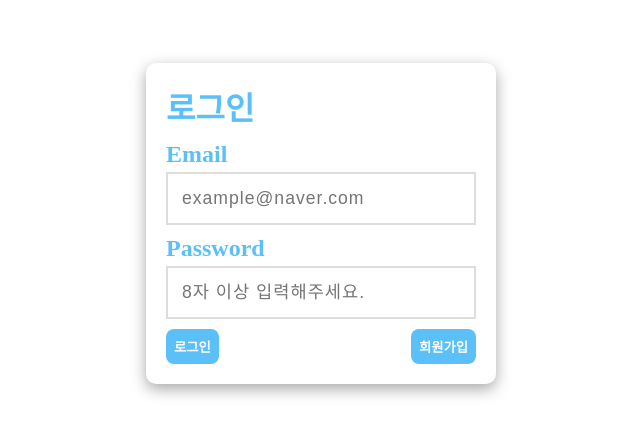
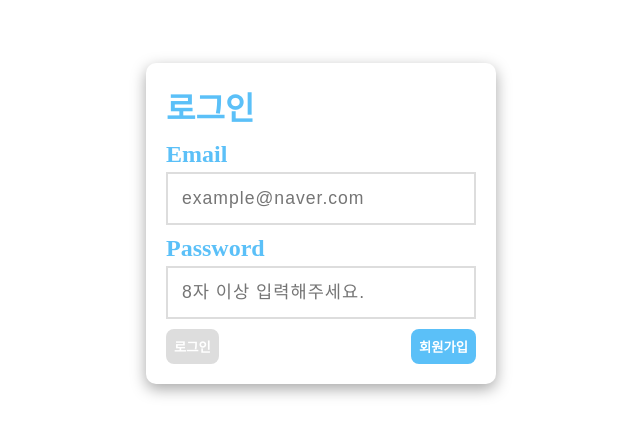
Before and after one commit to mingyeongho/wanted-pre-onboarding-challenge-fe-1, a React (Vite) app: page /auth in a window 1280 px wide. Shown: the part 177-612 px from the top of the page, without its empty margins (319-959 px from the left). Built offline with nearby package versions, Linux system fonts and the light colour scheme; no server answers.

Commit message:
fix: auth component에 login btn에 disabled 추가

```diff
--- a/src/components/Auth/Auth.tsx
+++ b/src/components/Auth/Auth.tsx
@@ -19,6 +19,8 @@ const Auth = () => {
             text: "로그인",
             type: "submit",
             callback: onSubmit,
+            email,
+            password,
           })}
         />
         <Button
--- a/src/components/Auth/props.ts
+++ b/src/components/Auth/props.ts
@@ -1,4 +1,5 @@
 import { ChangeEvent } from "react";
+import isValid from "../../utils/function/isValid";
 import { ButtonProps, InputProps } from "../../utils/interface";
 
 interface emailProps {
@@ -15,6 +16,8 @@ interface loginBtnProps {
   type: "button" | "submit" | "reset";
   text: string;
   callback: (e: any) => void;
+  email: string;
+  password: string;
 }
 
 interface signupBtnProps {
@@ -45,11 +48,18 @@ export const password = ({ value, onChange }: passwordProps): InputProps => {
   };
 };
 
-export const login = ({ text, callback, type }: loginBtnProps): ButtonProps => {
+export const login = ({
+  text,
+  callback,
+  type,
+  email,
+  password,
+}: loginBtnProps): ButtonProps => {
   return {
     type,
     text,
     callback: callback,
+    isDisabled: !isValid({ email, password }),
   };
 };
 
```
